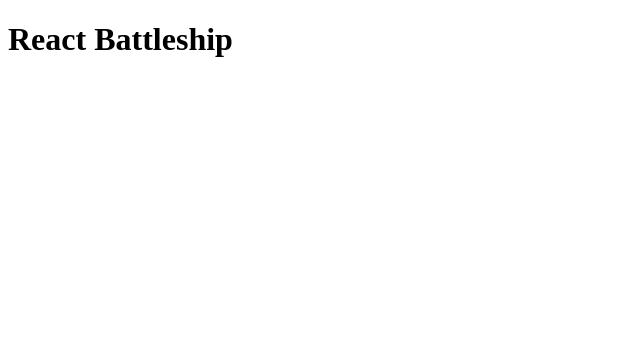
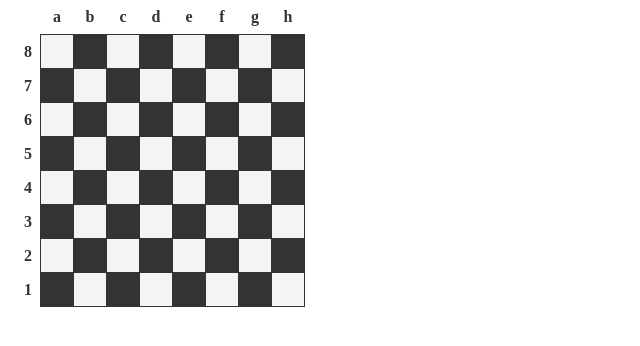
Before and after one commit to johnny-prencipe/battleship, a website: page index.html in a window 1280 px wide. Shown: the whole page, without its empty margins (0-640 px from the left). Drawn offline with Linux system fonts and the light colour scheme.

Commit message:
remade for checkers

```diff
--- a/index.html
+++ b/index.html
@@ -1,15 +1,117 @@
 <!DOCTYPE html>
-<html lang="en">
+<html>
     <head>
+      <!-- Board courtesy of  -->
         <meta charset="UTF-8">
         <meta http-equiv="X-UA-Compatible" content="IE=edge">
         <meta name="viewport" content="width=device-width, initial-scale=1.0">
-  <title>Battleship</title>
-  <style>
-
-  </style>
+        <meta charset="UTF-8">
+        <link rel="stylesheet" href="./src/assets/stylesheets/main.css">
+        <title>Chess</title>
     </head>
     <body>
-  <h1 id="header">React Battleship</h1>
+        <table class="chess-board">
+            <tbody>
+                <tr>
+                    <th></th>
+                    <th>a</th>
+                    <th>b</th>
+                    <th>c</th>
+                    <th>d</th>
+                    <th>e</th>
+                    <th>f</th>
+                    <th>g</th>
+                    <th>h</th>
+                </tr>
+                <tr>
+                    <th>8</th>
+                    <td class="light"></td>
+                    <td class="dark"></td>
+                    <td class="light"></td>
+                    <td class="dark"></td>
+                    <td class="light"></td>
+                    <td class="dark"></td>
+                    <td class="light"></td>
+                    <td class="dark"></td>
+                </tr>
+                <tr>
+                    <th>7</th>
+                    <td class="dark"></td>
+                    <td class="light"></td>
+                    <td class="dark"></td>
+                    <td class="light"></td>
+                    <td class="dark"></td>
+                    <td class="light"></td>
+                    <td class="dark"></td>
+                    <td class="light"></td>
+                </tr>
+                <tr>
+                    <th>6</th>
+                    <td class="light"></td>
+                    <td class="dark"></td>
+                    <td class="light"></td>
+                    <td class="dark"></td>
+                    <td class="light"></td>
+                    <td class="dark"></td>
+                    <td class="light"></td>
+                    <td class="dark"></td>
+                </tr>
+                <tr>
+                    <th>5</th>
+                    <td class="dark"></td>
+                    <td class="light"></td>
+                    <td class="dark"></td>
+                    <td class="light"></td>
+                    <td class="dark"></td>
+                    <td class="light"></td>
+                    <td class="dark"></td>
+                    <td class="light"></td>
+                </tr>
+                <tr>
+                    <th>4</th>
+                    <td class="light"></td>
+                    <td class="dark"></td>
+                    <td class="light"></td>
+                    <td class="dark"></td>
+                    <td class="light"></td>
+                    <td class="dark"></td>
+                    <td class="light"></td>
+                    <td class="dark"></td>
+                </tr>
+                <tr>
+                    <th>3</th>
+                    <td class="dark"></td>
+                    <td class="light"></td>
+                    <td class="dark"></td>
+                    <td class="light"></td>
+                    <td class="dark"></td>
+                    <td class="light"></td>
+                    <td class="dark"></td>
+                    <td class="light"></td>
+                </tr>
+                <tr>
+                    <th>2</th>
+                    <td class="light"></td>
+                    <td class="dark"></td>
+                    <td class="light"></td>
+                    <td class="dark"></td>
+                    <td class="light"></td>
+                    <td class="dark"></td>
+                    <td class="light"></td>
+                    <td class="dark"></td>
+                </tr>
+                <tr>
+                    <th>1</th>
+                    <td class="dark"></td>
+                    <td class="light"></td>
+                    <td class="dark"></td>
+                    <td class="light"></td>
+                    <td class="dark"></td>
+                    <td class="light"></td>
+                    <td class="dark"></td>
+                    <td class="light"></td>
+                </tr>
+            </tbody>
+        </table>
     </body>
 </html>
--- /dev/null
+++ b/src/assets/stylesheets/main.css
@@ -0,0 +1,32 @@
+* {
+  color: #333;
+  margin: 0;
+  padding: 0;
+}
+
+html {
+  margin-left: 1em;
+}
+
+.chess-board {
+  border-spacing: 0;
+  border-collapse: collapse;
+}
+
+.chess-board th {
+  padding: .5em;
+}
+
+.chess-board td {
+  border: 1px solid;
+  width: 2em;
+  height: 2em;
+}
+
+.chess-board .light {
+  background: #f4f4f4;
+}
+
+.chess-board .dark {
+  background: #333;
+}
```
Lines whose indentation alone changed are shown as unchanged.
